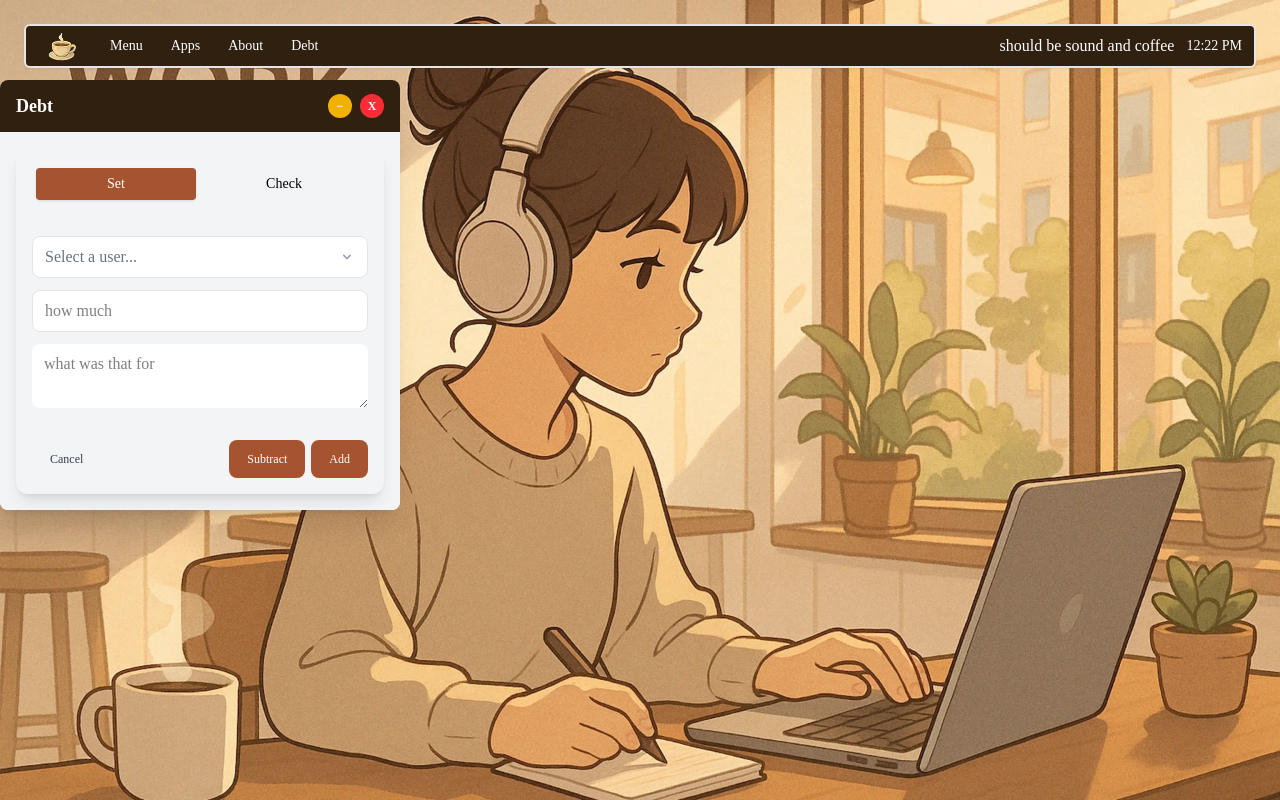
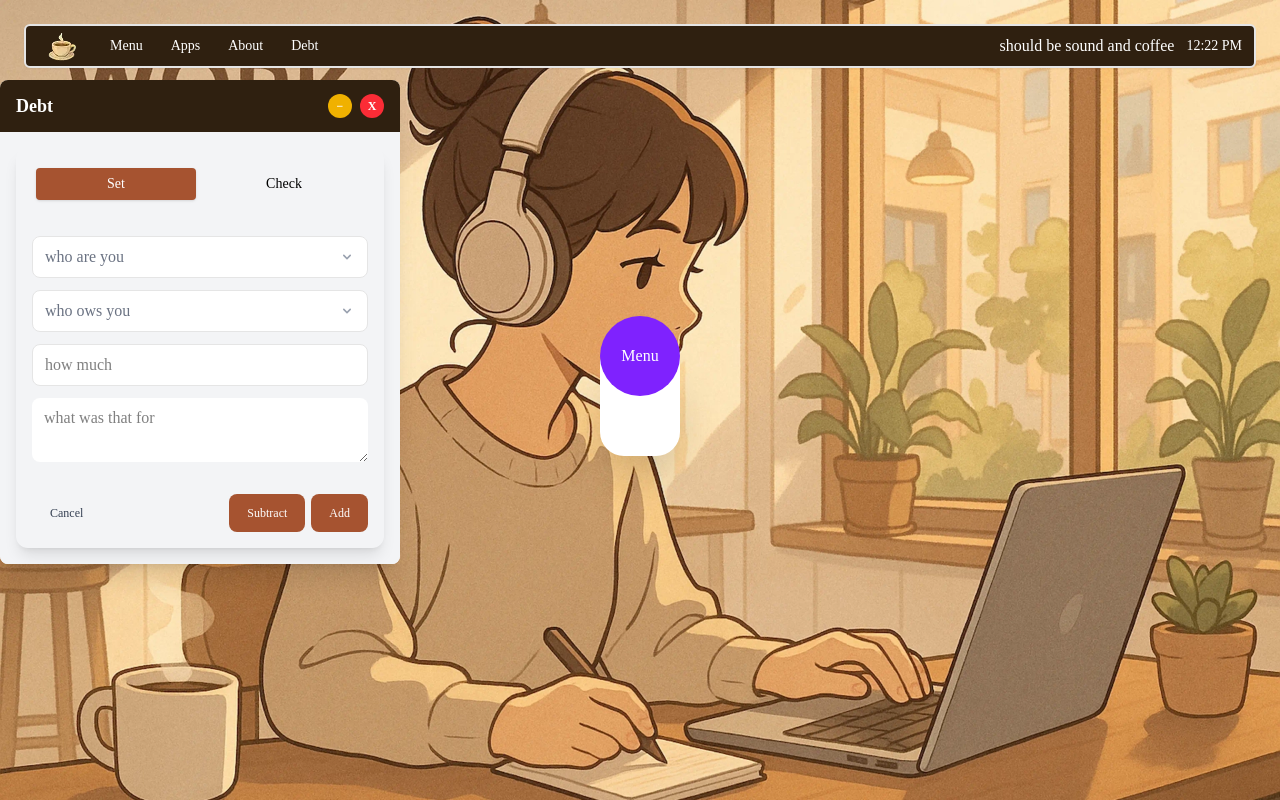
Before and after one commit to zafaruralov/work-with-coffee, a Nuxt app: page / in a window 1280 px wide. Both pictures are taken after a click on the button "Debt". Built offline with nearby package versions, Linux system fonts and the light colour scheme.

Commit message:
refactor: changing debt modal adding menu bar

```diff
--- a/assets/css/main.css
+++ b/assets/css/main.css
@@ -9,6 +9,14 @@ input::-webkit-outer-spin-button,
 input::-webkit-inner-spin-button {
   -webkit-appearance: none;
   margin: 0;
+}
+.no-scrollbar::-webkit-scrollbar {
+  display: none;
+}
+
+.no-scrollbar {
+  -ms-overflow-style: none;
+  scrollbar-width: none;
 }
 * {
   font-family: cursive;
--- a/components/Debt.vue
+++ b/components/Debt.vue
@@ -34,7 +34,14 @@
               <DynamicSelector
                 v-model="selectedUser"
                 :options="users"
-                placeholder="Select a user..."
+                placeholder="who are you"
+                display-key="name"
+                value-key="id"
+              />
+              <DynamicSelector
+                v-model="ownedUser"
+                :options="users"
+                placeholder="who ows you"
                 display-key="name"
                 value-key="id"
               />
@@ -52,16 +59,29 @@
                 class="bg-white relative focus:outline-none flex items-center px-3 py-2 border-none rounded-lg transition-all duration-200 focus-within:ring-2 focus-within:ring-[#a65330] focus-within:border-[#a65330]"
               ></textarea>
             </div>
-            <h1 v-else>In Progress</h1>
+            <!-- TODO -->
+            <div v-else class="flex flex-col gap-3">
+              <div v-if="isLoadingDebts">Loading debts...</div>
+              <div v-else-if="fetchedDebts.length === 0">No debts found.</div>
+              <ul v-else class="space-y-2 max-h-[420px] overflow-auto no-scrollbar">
+                <li v-for="item in fetchedDebts" :key="item.id" class="bg-white p-3 rounded-lg shadow border">
+                  <p class="font-semibold">{{ item.name }} → {{ item.ownedUser }}</p>
+                  <p>💸 {{ item.debt }} | {{ item.symbol }}</p>
+                  <p>🗒️ {{ item.definition || "No description" }}</p>
+                  <p class="text-xs text-gray-500">🕒 {{ new Date(item.createdAt).toLocaleString("uz-UZ") }}</p>
+                </li>
+              </ul>
+            </div>
           </div>
         </Transition>
       </div>
       <div class="flex gap-1.5">
         <DynamicButton color="transparent" size="small">Cancel</DynamicButton>
-        <div class="flex gap-1.5 ml-auto">
+        <div class="flex gap-1.5 ml-auto" v-if="activeTab === 'Set'">
           <DynamicButton color="default" size="small" @click="sendToTelegram('sub')">Subtract</DynamicButton>
           <DynamicButton color="default" size="small" @click="sendToTelegram('add')">Add</DynamicButton>
         </div>
+        <div class="" v-else>no button for now</div>
       </div>
     </div>
   </div>
@@ -74,6 +94,10 @@ const symbol = ref<"+" | "-" | "">("+");
 const debtNumber = ref("");
 const deptDefinition = ref("");
 const selectedUser = ref<User | null>(null);
+const ownedUser = ref<User | null>(null);
+
+const fetchedDebts = ref<any[]>([]);
+const isLoadingDebts = ref(false);
 
 const users = [
   {
@@ -90,21 +114,40 @@ const users = [
   }
 ];
 
+watch(
+  activeTab,
+  async (tab) => {
+    if (tab === "Check") {
+      isLoadingDebts.value = true;
+      try {
+        const res = await $fetch("http://localhost:3001/api/debts");
+        fetchedDebts.value = res;
+      } catch (err) {
+        console.error("Failed to fetch debts", err);
+        fetchedDebts.value = [];
+      } finally {
+        isLoadingDebts.value = false;
+      }
+    }
+  },
+  { immediate: true }
+);
+
 async function sendToTelegram(sym: string) {
   const name = selectedUser.value?.name;
+  const owned = ownedUser.value?.name;
   const debt = debtNumber.value;
   const definition = deptDefinition.value;
 
-  const text = `📝 *New Check:*\n\n👤 Nationality: ${name}\n📧 Debt: ${debt}\n💬 Definition: ${definition}\n Symbol: ${sym}`;
-
-  const res = await $fetch(`https://api.telegram.org/bot7683154090:AAHzRE4L3gTmysyZ1Vwq-szeVlpR97skBeU/sendMessage`, {
+  await $fetch("http://localhost:3001/api/send-check", {
     method: "POST",
     body: {
-      chat_id: 555294011,
-      text: text,
-      parse_mode: "Markdown"
+      name,
+      owned,
+      debt,
+      definition,
+      sym
     }
   });
-  console.log("res---", res);
 }
 </script>
--- a/components/Settings.vue
+++ b/components/Settings.vue
@@ -104,6 +104,9 @@ const { closeModal } = useModal();
 const tempSelectedImage = ref(selectedImage.value);
 const tempSelectedFit = ref(selectedFit.value);
 const uploadedImage = ref<string | null>(null);
+const clickCount = ref(0);
+
+let clickTimer: ReturnType<typeof setTimeout> | null = null;
 
 const handleFileUpload = (event: Event) => {
   const input = event.target as HTMLInputElement;
@@ -122,7 +125,30 @@ const handleFileUpload = (event: Event) => {
   }
 };
 const iconToggle = (val: string) => {
-  tempSelectedImage.value = val;
+  clickCount.value++;
+
+  // if (clickTimer) {
+  //   clearTimeout(clickTimer);
+  // }
+
+  clickTimer = setTimeout(() => {
+    clickCount.value = 0;
+    clickTimer = null;
+  }, 5000);
+
+  if (clickCount.value === 3) {
+    tempSelectedImage.value = "/images/girl-on-back.jpg";
+    clickCount.value = 0;
+    selectedFit.value = "fit";
+
+    if (clickTimer) {
+      clearTimeout(clickTimer);
+      clickTimer = null;
+    }
+  } else {
+    tempSelectedImage.value = val;
+  }
+
   apply();
 };
 const removeImage = () => {
--- /dev/null
+++ b/components/TopbarMenu.vue
@@ -0,0 +1,102 @@
+<template>
+  <nav
+    class="nav relative flex justify-center max-w-sm pb-5 rounded-t-md rounded-b-3xl mx-auto mt-72 bg-white shadow-2xl"
+  >
+    <button
+      @click="toggleMenu"
+      :class="[
+        'menu-toggle relative w-20 h-20 flex items-center justify-center text-base cursor-pointer z-10 rounded-full transform -translate-y-1/2 transition-all duration-200',
+        isMenuOpen ? 'bg-gray-900 translate-y-[-calc(50%-4px)]' : 'bg-violet-600 hover:bg-violet-700'
+      ]"
+    >
+      <span class="text-white font-medium">Menu</span>
+    </button>
+
+    <ul class="menu">
+      <li
+        v-for="(item, index) in menuItems"
+        :key="item.label"
+        :class="[
+          'menu-item absolute top-[-25px] left-1/2 transform -translate-x-1/2 transition-all duration-400',
+          `delay-${getDelay(index)}`,
+          isMenuOpen && getOpenPosition(index)
+        ]"
+      >
+        <a
+          :href="item.href"
+          class="w-12 h-12 rounded-full flex items-center justify-center bg-violet-600 hover:bg-violet-700 transition-colors relative group"
+        >
+          <span
+            :class="[
+              'menu-label absolute top-0 left-0 transform -translate-y-full -translate-y-1 w-full text-xs whitespace-nowrap pointer-events-none transition-opacity duration-300 text-gray-900 font-bold text-center',
+              isMenuOpen ? 'opacity-100 delay-900' : 'opacity-0'
+            ]"
+          >
+            {{ item.label }}
+          </span>
+        </a>
+      </li>
+    </ul>
+  </nav>
+</template>
+
+<script setup lang="ts">
+interface MenuItem {
+  id: number;
+  label: string;
+  component: string;
+  icon: any;
+}
+
+const isMenuOpen = ref(false);
+
+const menuItems: MenuItem[] = [
+  { id: 3, icon: "⏰", label: "Timer", component: "Timer" },
+  { id: 4, icon: "📝", label: "To-Do List", component: "ToDoList" },
+  { id: 6, icon: "🎧", label: "Music Player", component: "Music" },
+  { id: 7, icon: "📓", label: "Notepad", component: "Music" },
+  { id: 8, icon: "🔖", label: "Bookmark", component: "Music" },
+  { id: 9, icon: "⚙️", label: "Settings", component: "Settings" }
+];
+
+const toggleMenu = () => {
+  isMenuOpen.value = !isMenuOpen.value;
+};
+
+const getDelay = (index: number): string => {
+  const delays = ["300", "250", "200", "150", "100", "50"];
+  return delays[index] || "0";
+};
+
+const getOpenPosition = (index: number): string => {
+  const positions = [
+    "top-[-210px] delay-100",
+    "top-[-160px] left-[calc(50%-75px)] delay-200",
+    "top-[-160px] left-[calc(50%+75px)] delay-300",
+    "top-[-110px] delay-400"
+  ];
+  return positions[index] || "";
+};
+</script>
+
+<style scoped>
+.delay-200 {
+  transition-delay: 0.2s;
+}
+
+.delay-150 {
+  transition-delay: 0.15s;
+}
+
+.delay-100 {
+  transition-delay: 0.1s;
+}
+
+.delay-50 {
+  transition-delay: 0.05s;
+}
+
+.delay-900 {
+  transition-delay: 0.9s;
+}
+</style>
--- a/pages/index.vue
+++ b/pages/index.vue
@@ -6,5 +6,6 @@ const { selectedImage, selectedFit, backgroundStyle, backgroundImage, fitOptions
   <div class="fixed inset-0 w-full h-full -z-20 transition-all duration-500" :style="backgroundStyle"></div>
   <div class="h-full w-full flex flex-col p-4 md:p-5 lg:p-6">
     <TopbarActions />
+    <TopbarMenu />
   </div>
 </template>
```
Also changed, not shown: pages/button.vue (renamed from pages/depts.vue), 1 other file (tests, documents, lock files or other folders).
